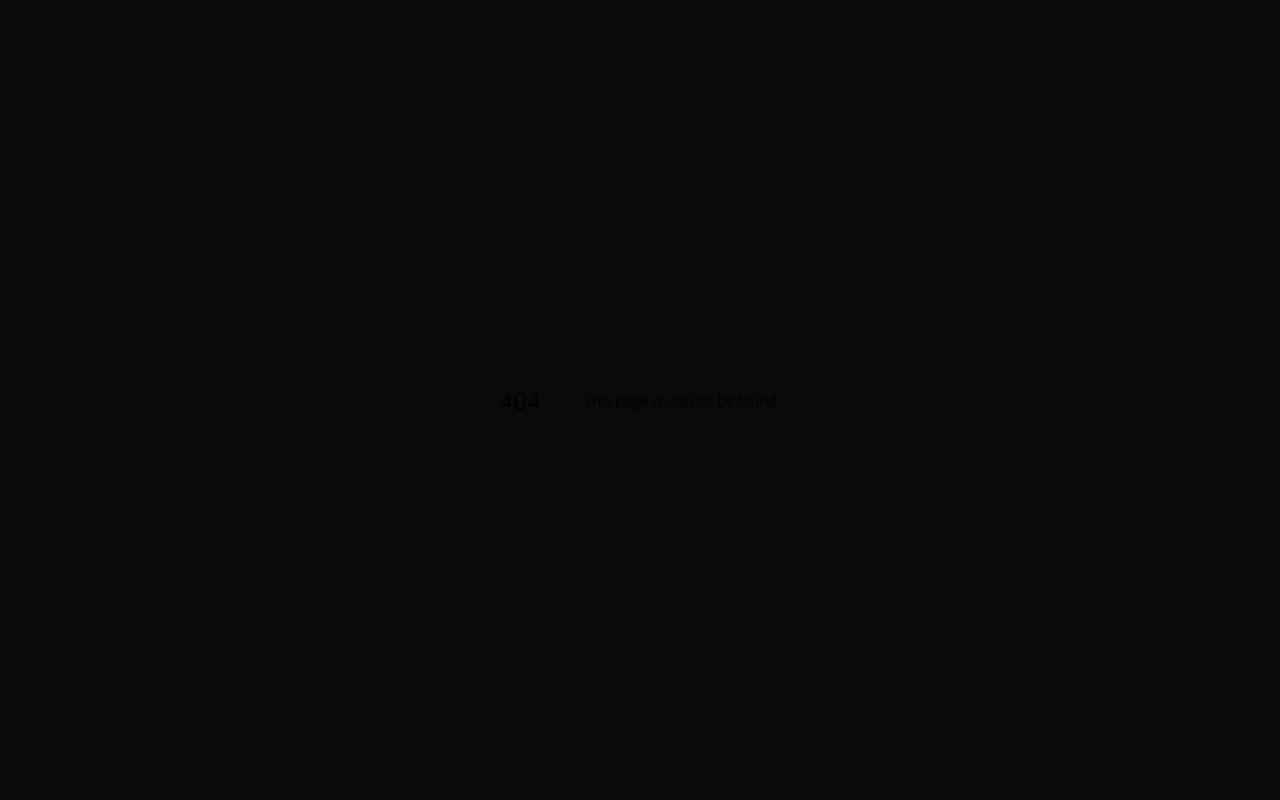
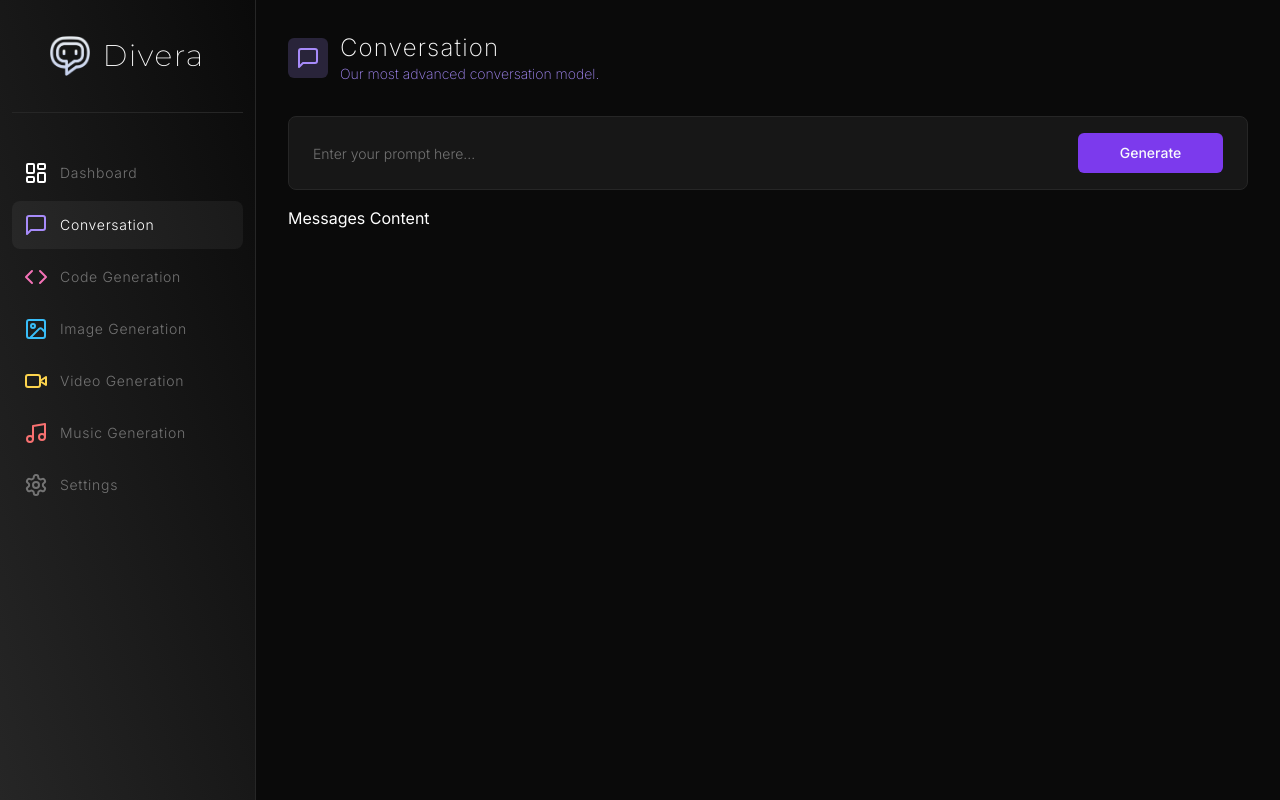
Before and after one commit to vrtttx/divera, a Next.js app: page /conversation in a window 1280 px wide. Before the commit this address had no page. Built offline with nearby package versions, Linux system fonts and the light colour scheme.

Commit message:
feat: conversation route page ui

```diff
--- /dev/null
+++ b/app/(dashboard)/(routes)/conversation/constants.ts
@@ -0,0 +1,7 @@
+import * as z from 'zod';
+
+export const formSchema = z.object({
+	prompt: z.string().min(1, {
+		message: 'Prompt is required',
+	}),
+});
--- /dev/null
+++ b/app/(dashboard)/(routes)/conversation/page.tsx
@@ -0,0 +1,81 @@
+'use client';
+
+import { FC } from 'react';
+
+import { useForm } from 'react-hook-form';
+
+import { formSchema } from './constants';
+
+import * as z from 'zod';
+import { zodResolver } from '@hookform/resolvers/zod';
+
+import Heading from '@/components/Heading';
+import { Button } from '@/components/ui/button';
+import { Form, FormControl, FormField, FormItem } from '@/components/ui/form';
+import { Input } from '@/components/ui/input';
+
+import { MessageSquare } from 'lucide-react';
+
+interface ConversationPageProps {}
+
+const ConversationPage: FC<ConversationPageProps> = ({}) => {
+	const form = useForm<z.infer<typeof formSchema>>({
+		resolver: zodResolver(formSchema),
+		defaultValues: {
+			prompt: '',
+		},
+	});
+
+	const isLoading = form.formState.isSubmitting;
+
+	const onSubmit = async (values: z.infer<typeof formSchema>) => {
+		console.log(values);
+	};
+
+	return (
+		<div>
+			<Heading
+				title="Conversation"
+				description="Our most advanced conversation model."
+				icon={MessageSquare}
+				iconColor="text-violet-400"
+				bgColor="bg-violet-400/20"
+			/>
+			<div className="px-4 lg:px-8">
+				<div>
+					<Form {...form}>
+						<form
+							onSubmit={form.handleSubmit(onSubmit)}
+							className="w-full grid grid-cols-12 gap-2 p-4 px-3 rounded-lg border border-neutral-800 bg-neutral-900 focus-within:shadow-sm md:px-6"
+						>
+							<FormField
+								name="prompt"
+								render={({ field }) => (
+									<FormItem className="col-span-12 lg:col-span-10">
+										<FormControl className="p-0 m-0">
+											<Input
+												className="font-light text-neutral-50 bg-transparent border-0 outline-none placeholder:text-neutral-500 focus-visible:ring-0 focus-visible:outline-none focus-visible:border-0 focus-visible:ring-transparent"
+												disabled={isLoading}
+												placeholder="Enter your prompt here..."
+												{...field}
+											/>
+										</FormControl>
+									</FormItem>
+								)}
+							/>
+							<Button
+								className="w-full col-span-12 bg-violet-600 lg:col-span-2 hover:bg-violet-600/75"
+								disabled={isLoading}
+							>
+								Generate
+							</Button>
+						</form>
+					</Form>
+				</div>
+				<div className="space-y-4 mt-4 text-white">Messages Content</div>
+			</div>
+		</div>
+	);
+};
+
+export default ConversationPage;
--- a/package.json
+++ b/package.json
@@ -10,7 +10,9 @@
   },
   "dependencies": {
     "@clerk/nextjs": "^4.23.3",
+    "@hookform/resolvers": "^3.3.1",
     "@radix-ui/react-dialog": "^1.0.4",
+    "@radix-ui/react-label": "^2.0.2",
     "@radix-ui/react-slot": "^1.0.2",
     "@types/node": "20.5.7",
     "@types/react": "18.2.21",
@@ -25,9 +27,11 @@
     "postcss": "8.4.29",
     "react": "18.2.0",
     "react-dom": "18.2.0",
+    "react-hook-form": "^7.45.4",
     "tailwind-merge": "^1.14.0",
     "tailwindcss": "3.3.3",
     "tailwindcss-animate": "^1.0.7",
-    "typescript": "5.2.2"
+    "typescript": "5.2.2",
+    "zod": "^3.22.2"
   }
 }
```
Also changed, not shown: 1 other file (tests, documents, lock files or other folders).
